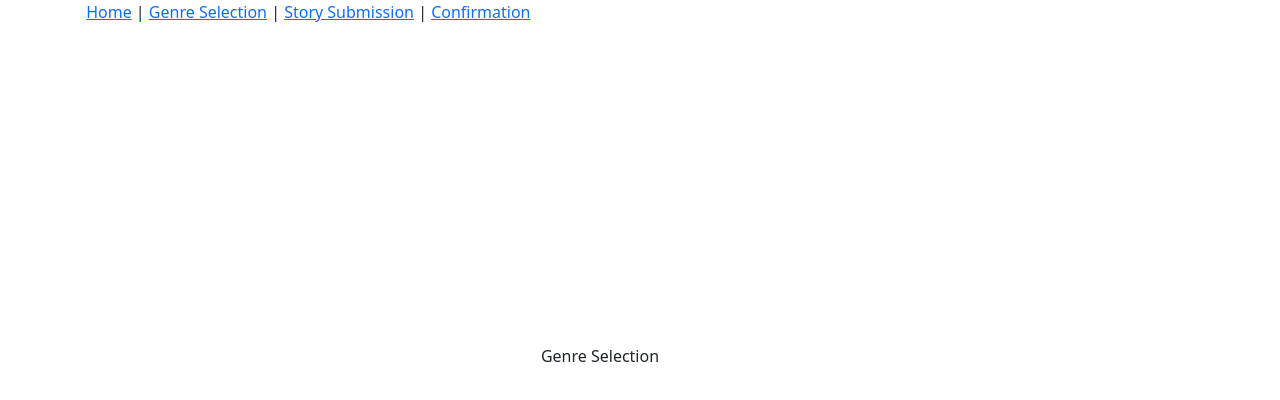
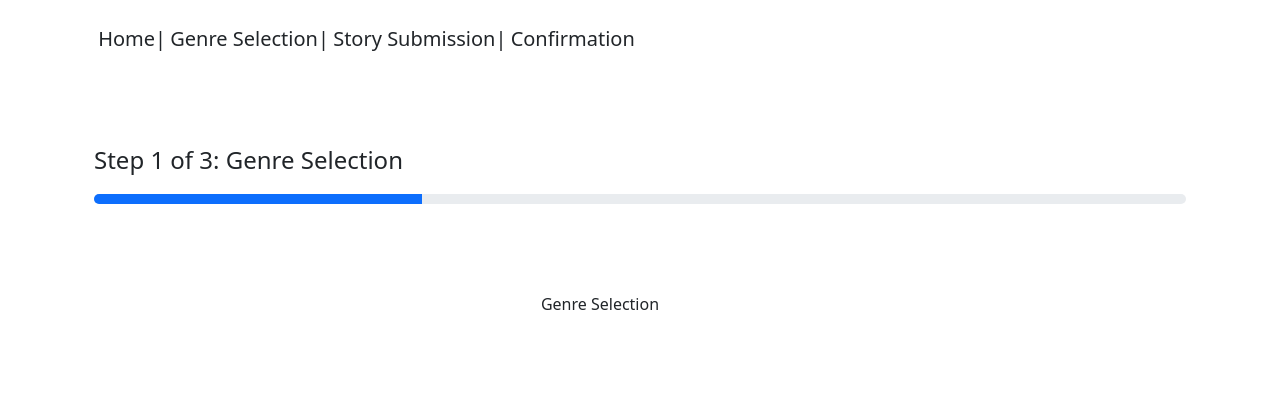
Before and after one commit to AplUSAndmINUS/beta-hive-story-submission, a React (Create React App) app: page /genre-selection in a window 1280 px wide. Shown: the top 400 px of the page. Built offline with nearby package versions, Linux system fonts and the light colour scheme.

Commit message:
added progress bar to page

```diff
--- a/src/App.tsx
+++ b/src/App.tsx
@@ -7,11 +7,13 @@ import NotFound from './pages/404/404';
 import Menu from './components/menu/menu';
 
 import './styles/_app.scss';
+import ProgressBar from './components/progress-bar/progress-bar';
 
 const App: React.FC = () => {
   return (
     <Router>
       <Menu />
+      <ProgressBar />
       <div className='App-Main'>
         <Routes>
           {routes.map((route) => (
--- a/src/components/menu/menu.tsx
+++ b/src/components/menu/menu.tsx
@@ -5,15 +5,27 @@ import { routes } from '../../routes/routes';
 
 export const Menu: React.FC = () => {
   return (
-    <div className='container sticky-top'>
+    <div className='container sticky-top p-4'>
       <ul className='nav'>
         {routes
           .filter((route) => route.path !== undefined && route.path !== '*')
           .map((route) => (
-            <li key={route.path} className='nav-item'>
+            <li
+              key={route.path}
+              className='nav-item d-flex justify-content-around'
+            >
               &nbsp;
-              <Link to={route.path || '#'}>{route.name}</Link>
-              {route.name !== 'Confirmation' ? ' | ' : ''}
+              <Link
+                to={route.path || '#'}
+                className='text-decoration-none text-body fs-5 mr-3'
+              >
+                {route.name}
+              </Link>
+              {route.name !== 'Confirmation' ? (
+                <p className='text-body fs-5'> | </p>
+              ) : (
+                ''
+              )}
             </li>
           ))}
       </ul>
--- /dev/null
+++ b/src/components/progress-bar/progress-bar.tsx
@@ -0,0 +1,39 @@
+import React from 'react';
+
+export const ProgressBar: React.FC = () => {
+  const [percentage, setPercentage] = React.useState(30);
+
+  const handleSetPercentage = (newPercentage: number) => {
+    return newPercentage ? setPercentage(newPercentage) : setPercentage(60);
+  };
+
+  const handleTitle = (percentage: number) => {
+    switch (percentage) {
+      case 30:
+        return 'Step 1 of 3: Genre Selection';
+      case 60:
+        return 'Step 2 of 3: Submit Your Story';
+      case 100:
+        return 'Step 3 of 3: Confirmation';
+      default:
+        return 'Step 1 of 3: Genre Selection';
+    }
+  };
+
+  return (
+    <div className='container d-flex flex-column align-items-start mt-4 p-4'>
+      <p className='pr-3 flex-fill text-left fs-4'>{handleTitle(percentage)}</p>
+      <div className='progress w-100' style={{ height: '10px' }}>
+        <div
+          className={`progress-bar pr-2 ${
+            percentage === 100 ? 'bg-success' : 'bg-primary'
+          }`}
+          style={{ width: `${percentage}%` }}
+        >
+        </div>
+      </div>
+    </div>
+  );
+};
+
+export default ProgressBar;
--- a/src/pages/genre-selection/genre-selection.tsx
+++ b/src/pages/genre-selection/genre-selection.tsx
@@ -1,8 +1,10 @@
 import React from 'react';
+
+import ProgressBar from '../../components/progress-bar/progress-bar';
 
 export const GenreSelection: React.FC = () => {
   return (
-    <div>
+    <div className="d-flex flex-column">
       <p>Genre Selection</p>
     </div>
   );
--- a/src/styles/_app.scss
+++ b/src/styles/_app.scss
@@ -23,17 +23,17 @@ $large-desktop: 1600px;
   flex-direction: column;
   align-items: center;
   justify-content: center;
-  padding: 20rem 30rem;
+  padding-top: 4rem;
 
   @media screen and (max-width: $mobile) {
     padding: 1rem;
   }
 
   @media screen and (max-width: $tablet) {
-    padding: 15rem;
+    padding: 5rem;
   }
 
   @media screen and (max-width: $desktop) {
-    padding: 20rem;
+    padding: 10rem;
   }
 }
```
